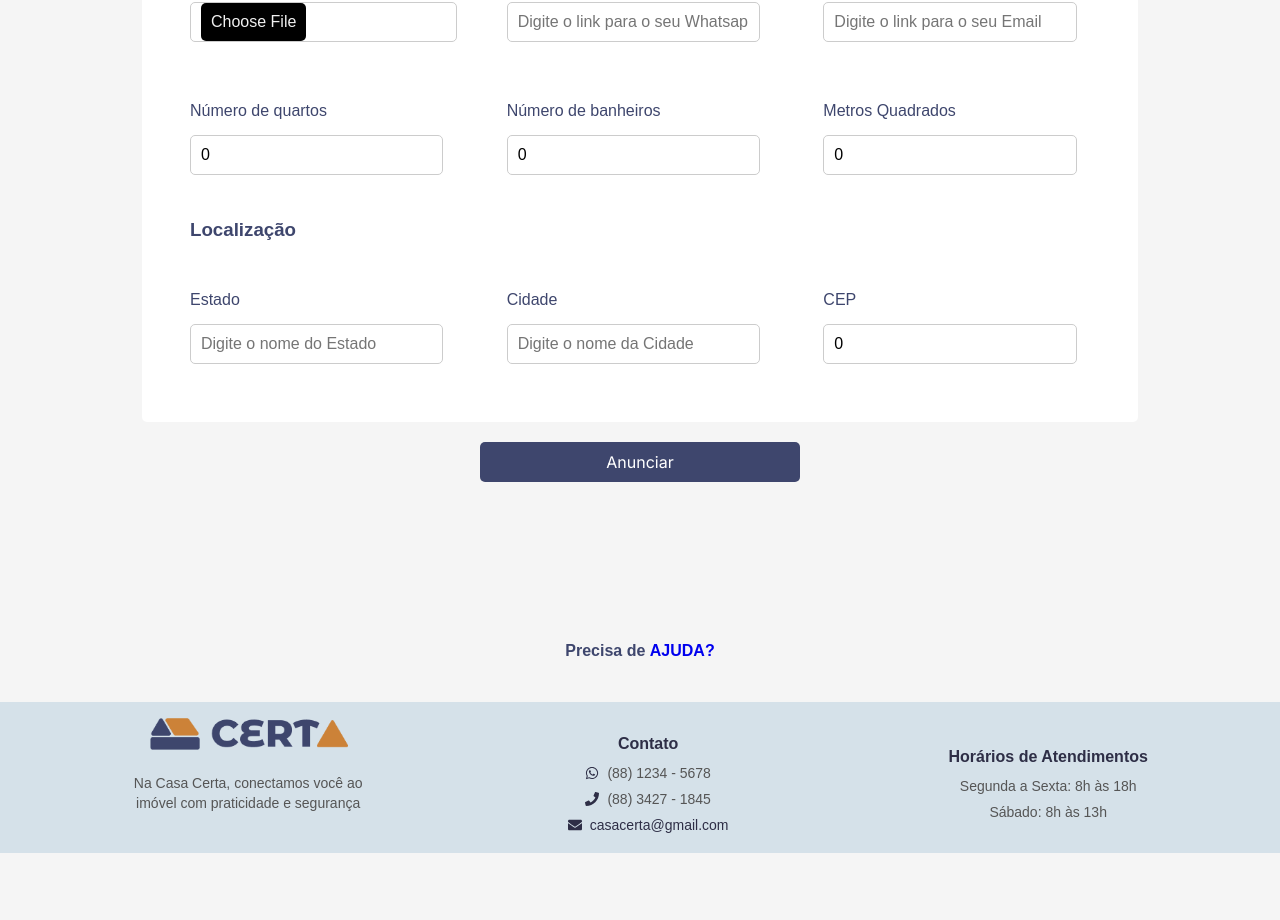
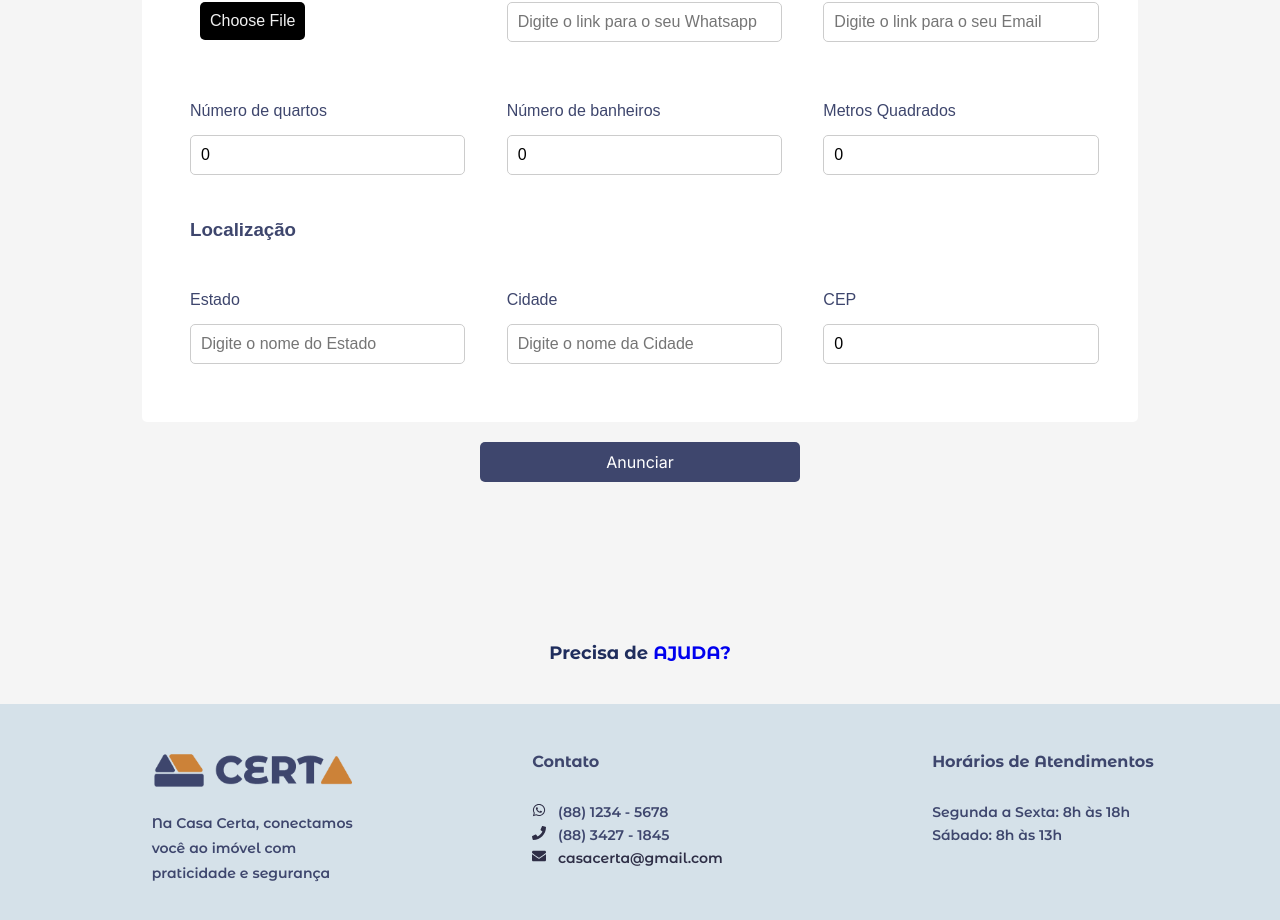
Before and after one commit to Yann-Uchoa5/front-imoveis, a React (Create React App) app: page /cadastrar_imovel in a window 1280 px wide. Shown: the part 874-1794 px from the top of the page. Before the commit the page ends 1727 px from the top, so only its background shows below. Built offline with nearby package versions, Linux system fonts and the light colour scheme.

Commit message:
fix: alinhando textos e corrigindo fontes

```diff
--- a/src/components/Footer/Footer.css
+++ b/src/components/Footer/Footer.css
@@ -1,11 +1,12 @@
 .footer-container {
   display: flex;
   justify-content: center;
-  align-items: center;
+  align-items: top;
   background-color: #d5e1e9;
-  padding: 12px;
-  color: #2e2e46;
-  font-family: "Arial", sans-serif;
+  padding: 3rem 1rem;
+  color: #3e466d;
+  font-family: "Montserrat Alternates", sans-serif;
+  font-weight: 600;
   text-align: center;
   width: 99.4%;
   height: 100%;
@@ -26,7 +27,7 @@
 
 .logo {
   width: 200px;
-  margin-bottom: 10px;
+  margin: 0 0 10px 0;
 }
 
 .logo-text {
@@ -39,23 +40,26 @@
 .footer-text {
   max-width: 250px;
   text-align: center;
-  line-height: 1.4;
+  line-height: 1.8;
   font-size: 14px;
   word-wrap: break-word;
+  text-align: left;
 }
 
 .contact-section h4,
 .hours-section h4 {
-  font-size: 16px;
-  margin-bottom: 10px;
+  font-size: 1rem;
+  margin: 0 auto 2rem auto;
+  text-align: left;
+  width: 60%;
 }
 
 .contact-section p,
 .hours-section p {
-  margin: 5px 0;
-  display: flex;
-  align-items: center;
-  justify-content: center;
+  margin: 5px auto;
+  width: 60%;
+  display: block;
+  text-align: left;
   font-size: 14px;
 }
 
--- a/src/components/Footer/Footer.js
+++ b/src/components/Footer/Footer.js
@@ -9,7 +9,8 @@ const Footer = () => {
       <div className="footer-section logo-section">
         <img src={logo} alt="Cert" className="logo" />
         <p className="footer-text">
-          Na Casa Certa, conectamos você ao imóvel com praticidade e segurança
+          Na Casa Certa, conectamos <br /> você ao imóvel com <br /> praticidade
+          e segurança
         </p>
       </div>
       <div className="footer-section contact-section">
--- a/src/pages/CadastroImovelPage/CadastroImovel.css
+++ b/src/pages/CadastroImovelPage/CadastroImovel.css
@@ -90,10 +90,10 @@ body {
 
 .imovel_ajuda {
   margin-top: 10rem;
+  text-align: center;
 }
 
 .imovel_ajuda a {
-  font-weight: 600;
   text-decoration: none;
 }
 
--- a/src/pages/CadastroImovelPage/CadastroImovel.js
+++ b/src/pages/CadastroImovelPage/CadastroImovel.js
@@ -183,9 +183,9 @@ const Cadastro_imovel = () => {
             <Button onClick={handleSubmit}>Anunciar</Button>
           </div>
           <div>
-            <h4 className="imovel_ajuda">
+            <h2 className="imovel_ajuda">
               Precisa de <a href="#ajuda">AJUDA?</a>
-            </h4>
+            </h2>
           </div>
         </section>
       </form>
--- a/src/pages/RecoverPassword/RecoverPassword.css
+++ b/src/pages/RecoverPassword/RecoverPassword.css
@@ -16,20 +16,20 @@
   max-width: 400px;
 }
 
-h1 {
+.login-container h1 {
   color: #0072ff;
   font-size: 1.8em;
   margin-bottom: 20px;
 }
 
-p {
+.login-container p {
   color: #555;
   font-size: 1em;
   margin-bottom: 25px;
   line-height: 1.5;
 }
 
-input {
+.login-container input {
   width: 100%;
   padding: 15px;
   margin: 10px 0;
@@ -40,12 +40,12 @@ input {
   transition: border-color 0.3s ease;
 }
 
-input:focus {
+.login-container input:focus {
   border-color: #0072ff;
   outline: none;
 }
 
-button {
+.login-container button {
   width: 100%;
   padding: 15px;
   background: #0072ff;
@@ -58,7 +58,7 @@ button {
   transition: background-color 0.3s ease;
 }
 
-button:hover {
+.login-container button:hover {
   background: #005bb5;
 }
 
```
Also changed, not shown: src/App.css (indentation only).
